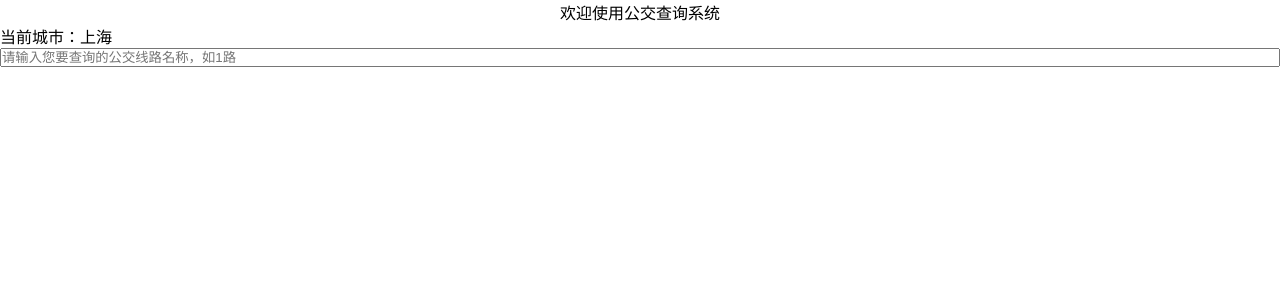
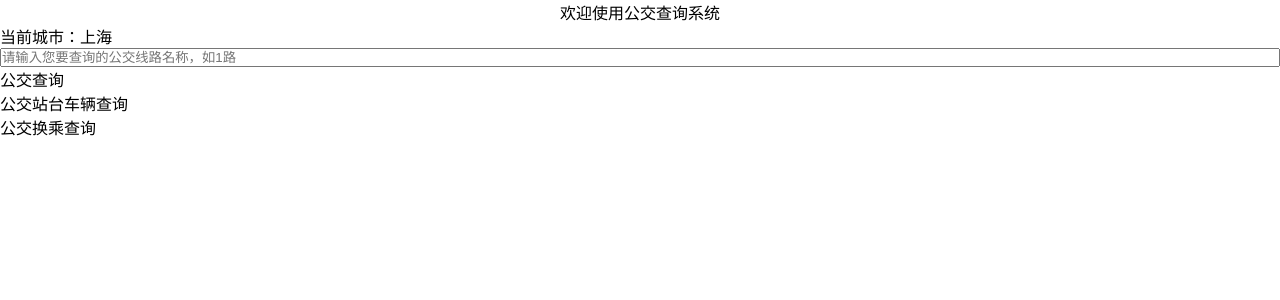
Before and after one commit to dreamsunshine/ng2bus, an Angular app: page / in a window 1280 px wide. Shown: the top 300 px of the page. Built offline with nearby package versions, Linux system fonts and the light colour scheme.

Commit message:
添加tab切换

```diff
--- a/src/app/app.component.css
+++ b/src/app/app.component.css
@@ -3,3 +3,5 @@
 }
 .bustitle{text-align: center;}
 .busnumber{display: inline-block;width: 100%;box-sizing: border-box;}
+
+/*底部tab切换*/
--- a/src/app/app.component.html
+++ b/src/app/app.component.html
@@ -14,3 +14,10 @@
     </div>
   </div>
 </div>
+<div class="bottombox">
+  <div class="bottomtabs">
+    <div class="buslistsearch">公交查询</div>
+    <div class="busstationsearch">公交站台车辆查询</div>
+    <div class="busexchangesearch">公交换乘查询</div>
+  </div>
+</div>
```
